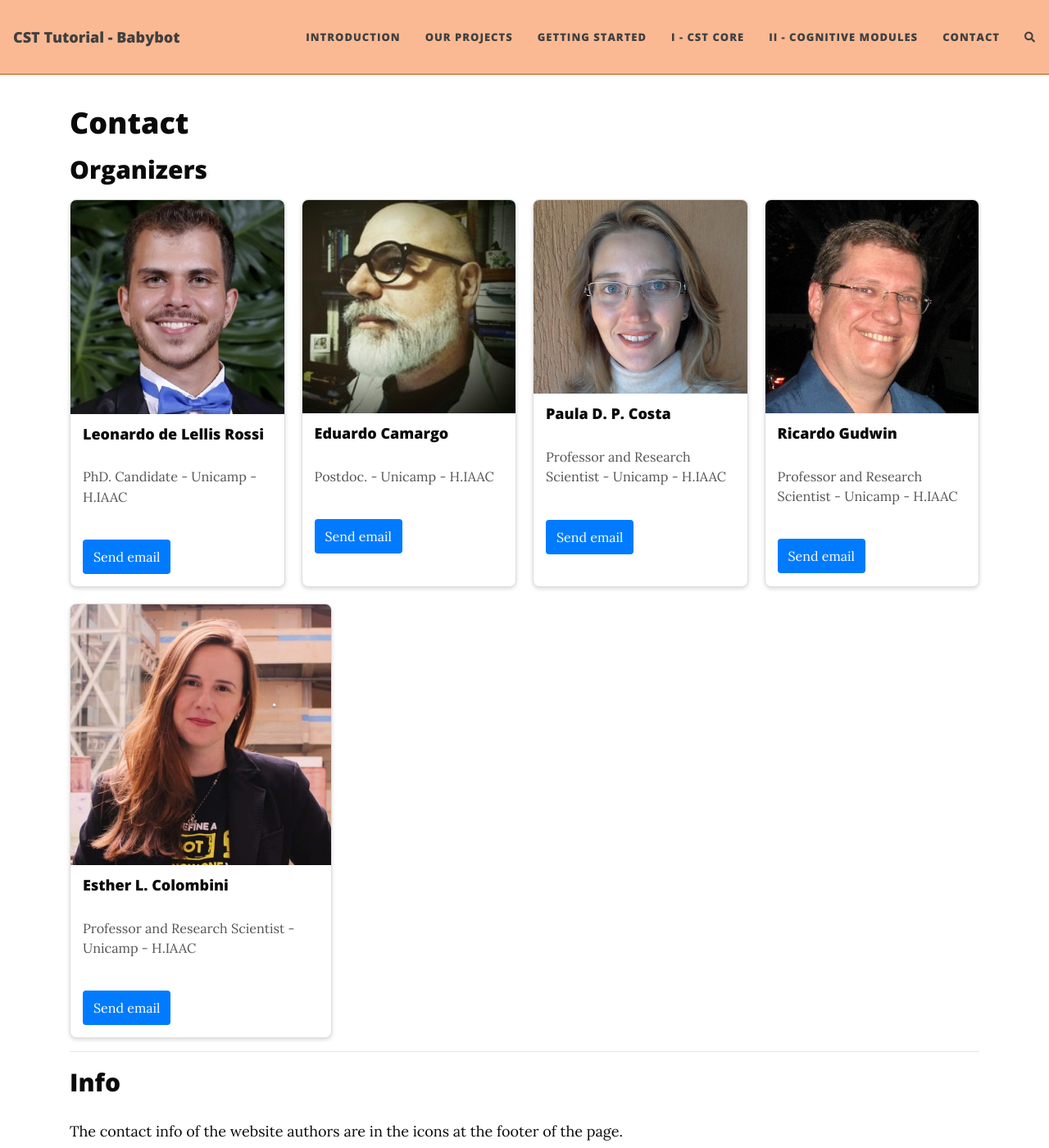
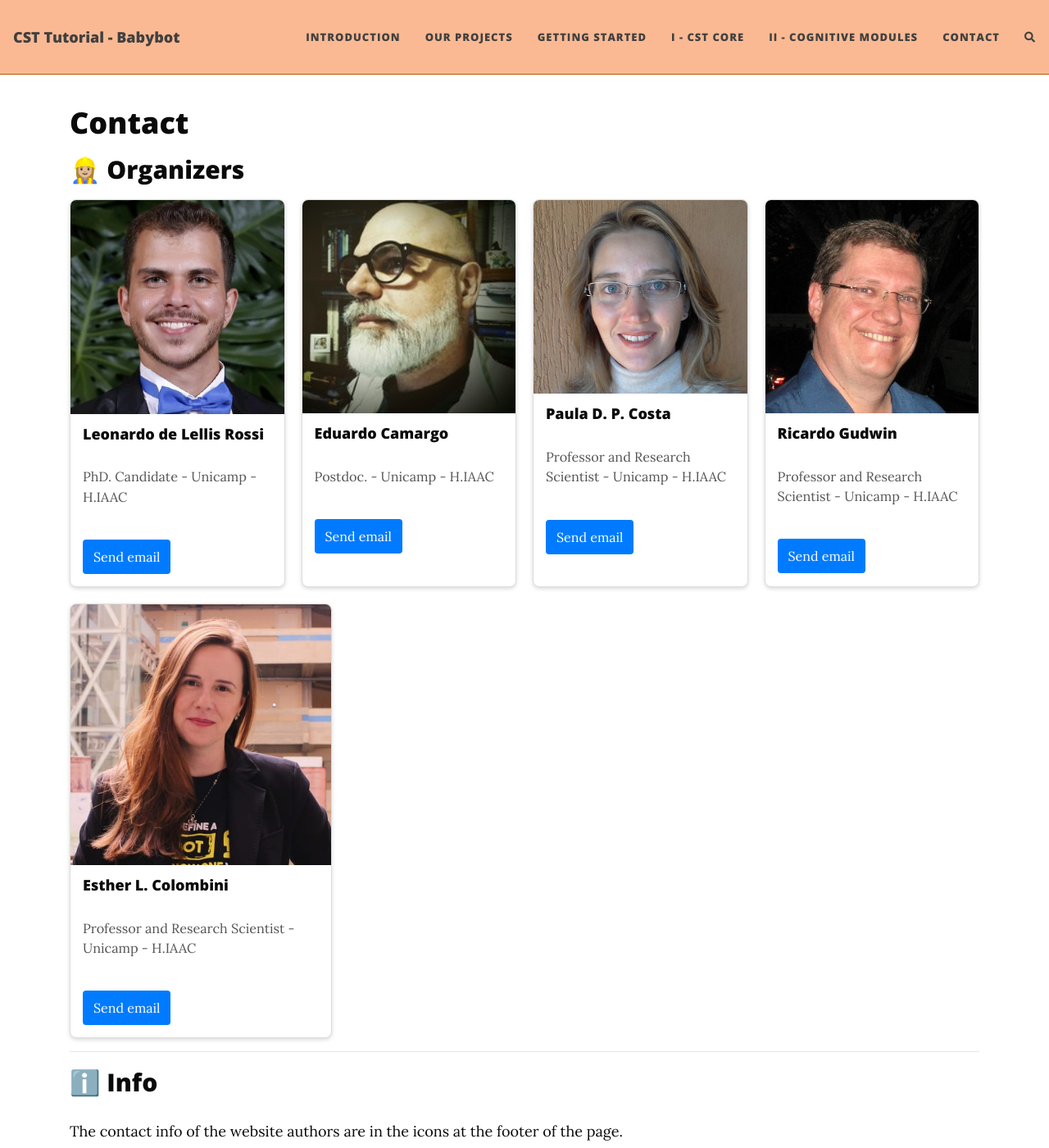
Before and after one commit to H-IAAC/cst-tutorial-babybot.github.io, a Jekyll site: the page built from contact.md, in a window 1280 px wide and 1400 px high. Shown: the whole window at 82% size. Built offline with Jekyll 4.4.1, drawn with Linux system fonts in a browser that asks for light colours; nearby versions of some CDN libraries; comment, search, counter and statistics services are not loaded.

Commit message:
minnor fix

```diff
--- a/contact.md
+++ b/contact.md
@@ -67,7 +67,7 @@ subtitle:
 
 # Contact
 
-## Organizers
+## 👷🏼‍♀️ Organizers
 
 
 <div class="cards-container">
@@ -119,5 +119,5 @@ subtitle:
 
 <hr>
 
-## Info
+## ℹ️ Info
 The contact info of the website authors are in the icons at the footer of the page.
--- a/index.html
+++ b/index.html
@@ -126,7 +126,7 @@ cover-img:
 
 <hr>
 
-<h3> Organizers </h3>
+<h3> 👷🏼‍♀️ Organizers </h3>
 
 <div class="cards-container">
   <div class="card">
```
